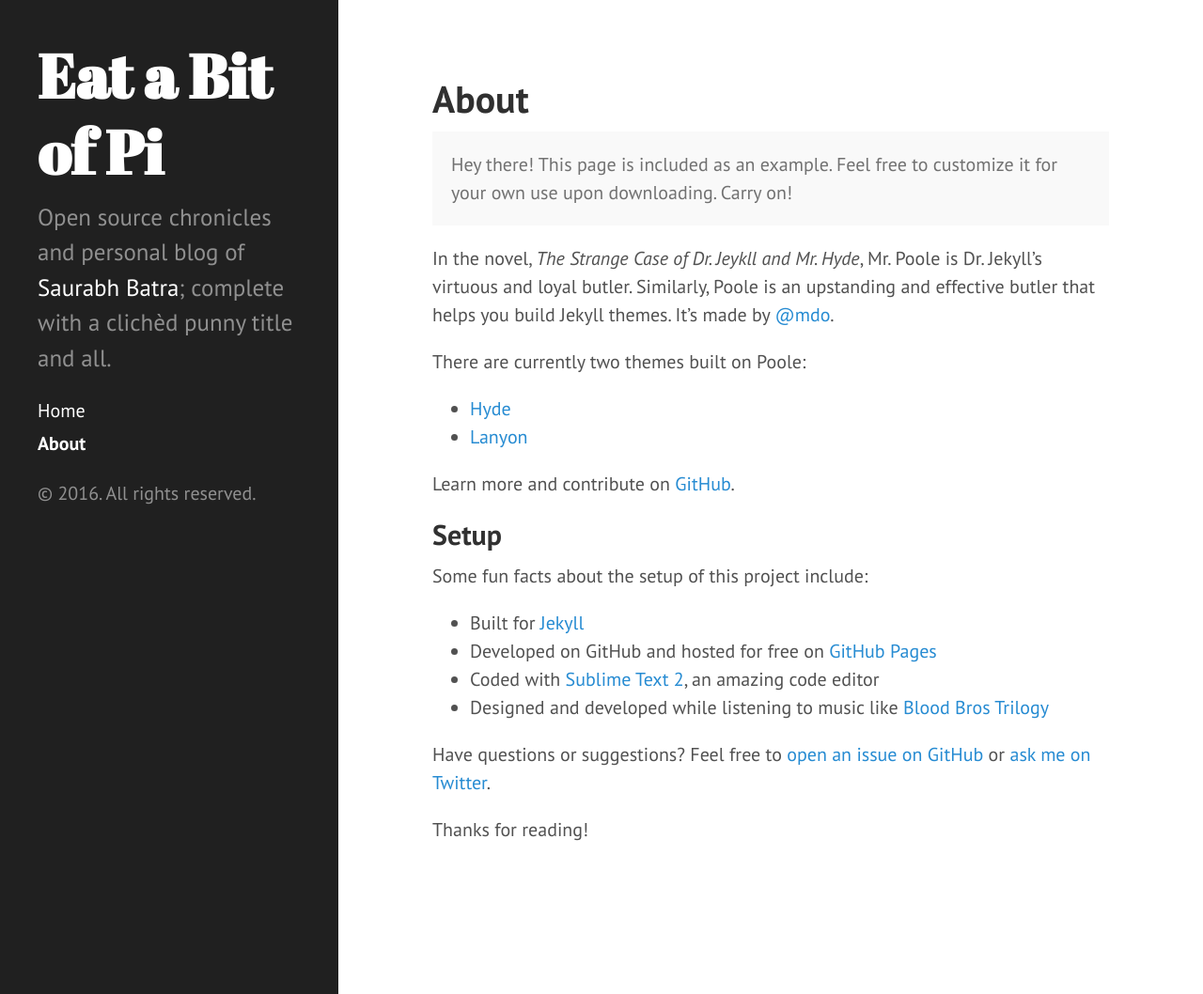
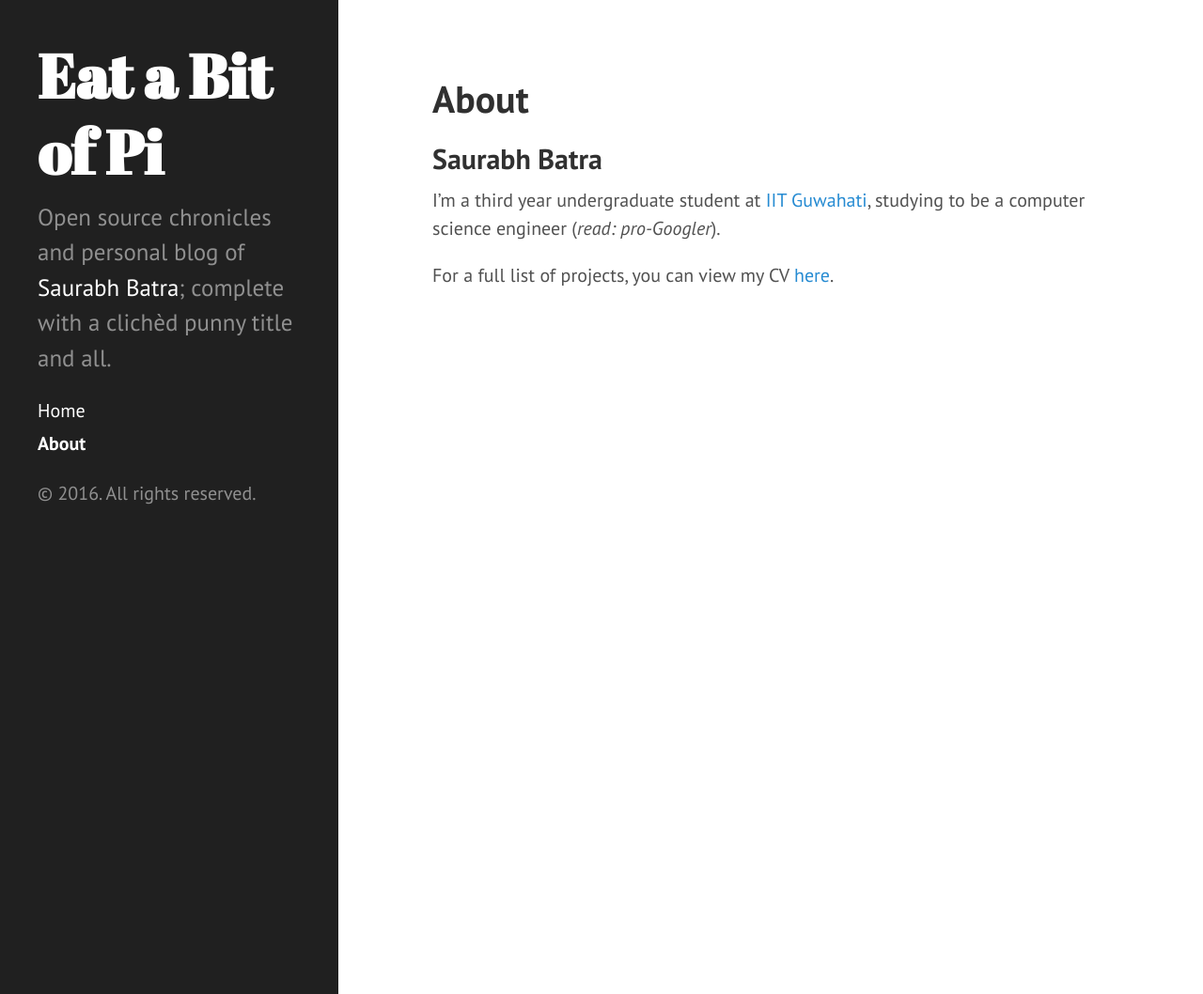
Before and after one commit to saurabhbatra96/saurabhbatra96.github.io, a Jekyll site: the page built from about.md, in a window 1280 px wide and 1058 px high. Shown: the whole window at 94% size. Built offline with Jekyll 4.4.1, drawn with Linux system fonts in a browser that asks for light colours.

Commit message:
slight changes to about

```diff
--- a/about.md
+++ b/about.md
@@ -2,29 +2,7 @@
 layout: page
 title: About
 ---
+## Saurabh Batra
+I'm a third year undergraduate student at <a href="http://www.iitg.ernet.in" target="_blank">IIT Guwahati</a>, studying to be a computer science engineer (*read: pro-Googler*).
 
-<p class="message">
-  Hey there! This page is included as an example. Feel free to customize it for your own use upon downloading. Carry on!
-</p>
-
-In the novel, *The Strange Case of Dr. Jeykll and Mr. Hyde*, Mr. Poole is Dr. Jekyll's virtuous and loyal butler. Similarly, Poole is an upstanding and effective butler that helps you build Jekyll themes. It's made by [@mdo](https://twitter.com/mdo).
-
-There are currently two themes built on Poole:
-
-* [Hyde](http://hyde.getpoole.com)
-* [Lanyon](http://lanyon.getpoole.com)
-
-Learn more and contribute on [GitHub](https://github.com/poole).
-
-## Setup
-
-Some fun facts about the setup of this project include:
-
-* Built for [Jekyll](http://jekyllrb.com)
-* Developed on GitHub and hosted for free on [GitHub Pages](https://pages.github.com)
-* Coded with [Sublime Text 2](http://sublimetext.com), an amazing code editor
-* Designed and developed while listening to music like [Blood Bros Trilogy](https://soundcloud.com/maddecent/sets/blood-bros-series)
-
-Have questions or suggestions? Feel free to [open an issue on GitHub](https://github.com/poole/issues/new) or [ask me on Twitter](https://twitter.com/mdo).
-
-Thanks for reading!
+For a full list of projects, you can view my CV <a href="https://drive.google.com/open?id=0B_mOXYxtAlAVZlY0c2FabV9PODg" target="_blank">here</a>.
```
